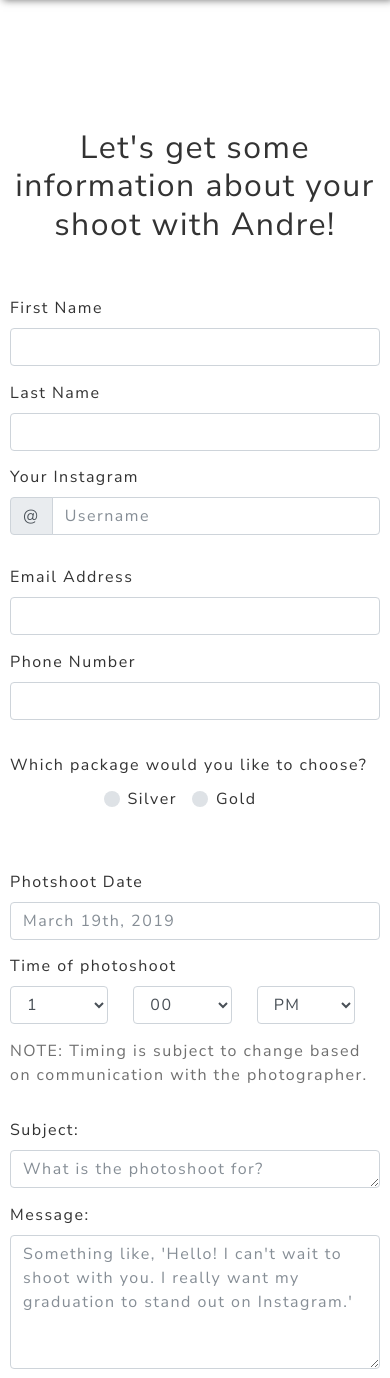
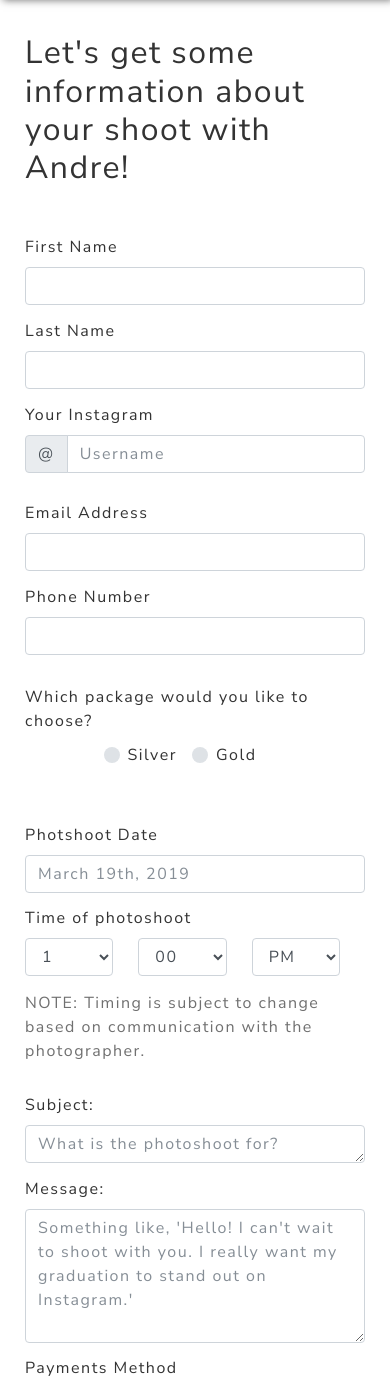
Before and after one commit to nabilahsan/shoot-mvp, a PHP site: page /andrebooking.html in a window 390 px wide. Shown: the part 56-1434 px from the top of the page. Run offline with PHP 8.4, Linux system fonts and the light colour scheme; some libraries are stand-ins or nearby versions.

Commit message:
form sizing issues
Signed-off-by: nabilahsan <nabilahsan95@gmail.com>

```diff
--- a/resources/css/form.css
+++ b/resources/css/form.css
@@ -42,6 +42,7 @@ nav {
   width: 120.54px;
   margin-left: 25px;
 }
+
 /*end*/
 
 #row1 {
@@ -58,7 +59,6 @@ form {
 }
 
 #formDiv h2 {
-  text-align: center;
   margin-top: 5%;
   margin-bottom: 5%;
 }
@@ -100,7 +100,7 @@ form {
   width: 30%;
 }
 
-#insta{
+#insta {
   width: 40%;
   margin-bottom: 15px;
 }
@@ -402,7 +402,7 @@ footer {
   }
 
 
-  #insta{
+  #insta {
     width: 100%;
   }
 
@@ -462,7 +462,7 @@ footer {
     width: 100%;
   }
 
-  #insta{
+  #insta {
     width: 100%;
   }
 
@@ -522,7 +522,7 @@ footer {
     width: 100%;
   }
 
-  #insta{
+  #insta {
     width: 100%;
   }
 
@@ -552,8 +552,12 @@ footer {
   }
 
   #formElements h2 {
-    margin-top: 30%;
     margin-bottom: 10%;
+  }
+
+
+  #formDiv {
+    padding: 0 15px 0 15px;
   }
 
   #package {
@@ -582,7 +586,7 @@ footer {
     width: 100%;
   }
 
-  #insta{
+  #insta {
     width: 100%;
   }
 
```
